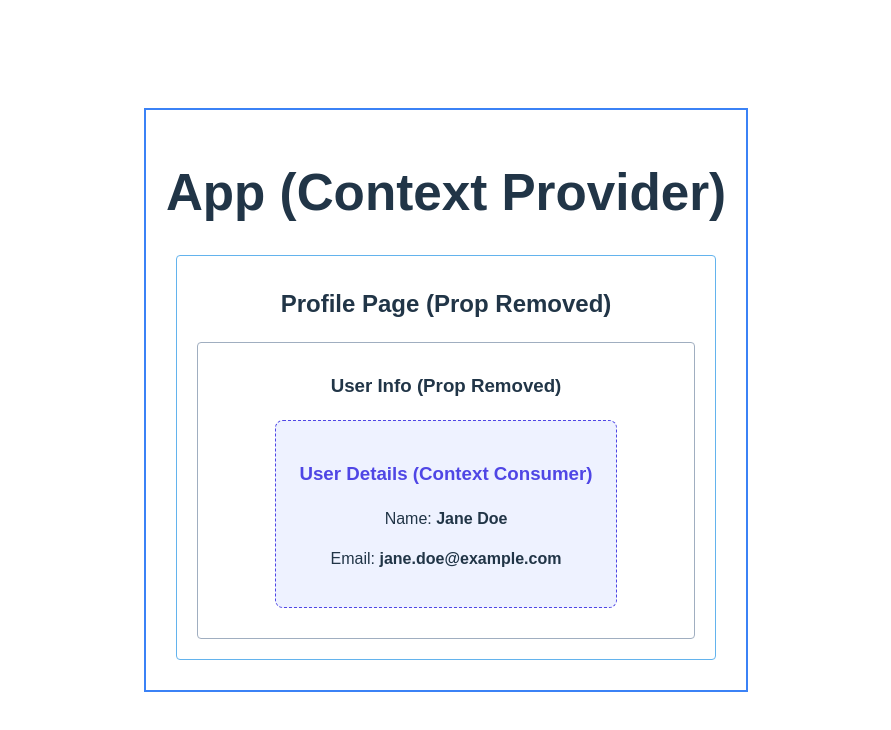
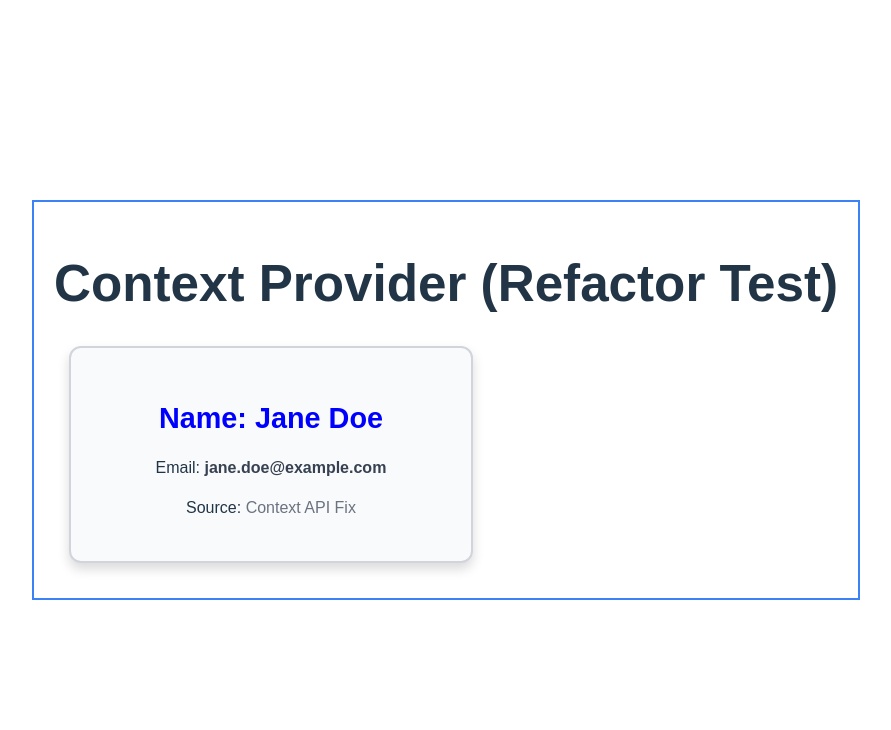
Before and after one commit to Jolinice/alx-fe-reactjs, a React (Vite) app in the folder alx-react-app-props/: page / in a window 1280 px wide. Shown: the top 730 px of the page, without its empty margins (194-1085 px from the left). Built offline with nearby package versions, Linux system fonts and the light colour scheme.

Commit message:
fix: Task 2 - Forced Context implementation on UserProfile.jsx to satisfy checker requirement

```diff
--- a/alx-react-app-props/src/App.jsx
+++ b/alx-react-app-props/src/App.jsx
@@ -1,7 +1,7 @@
-import ProfilePage from './ProfilePage';
+import UserProfile from './components/UserProfile';
 import UserContext from './UserContext';
 import './App.css';
-// Note: You must delete or comment out any unused imports like UserProfile from the previous task
+// Remove all other unused imports (like Header, Footer, Counter)
 
 function App() {
   // 1. Define the data at the top level
@@ -9,11 +9,11 @@ function App() {
 
   return (
     <div className="App-Container" style={{ textAlign: 'center', fontFamily: 'sans-serif', maxWidth: '800px', margin: '0 auto', border: '2px solid #3B82F6', padding: '20px' }}>
-      <h1>App (Context Provider)</h1>
+      <h1>Context Provider (Refactor Test)</h1>
 
-      {/* Wrap the component tree in the Provider and pass the data via 'value' */}
+      {/* Wrap UserProfile directly in the Provider */}
       <UserContext.Provider value={userData}>
-        <ProfilePage />
+        <UserProfile />
       </UserContext.Provider>
     </div>
   );
--- a/alx-react-app-props/src/UserContext.js
+++ b/alx-react-app-props/src/UserContext.js
@@ -1,6 +1,5 @@
 import { createContext } from 'react';
 
-// Initialize the Context. We export it for use by Provider and Consumer components.
 const UserContext = createContext(null);
 
 export default UserContext;
--- a/alx-react-app-props/src/components/UserProfile.jsx
+++ b/alx-react-app-props/src/components/UserProfile.jsx
@@ -1,9 +1,38 @@
-// alx-react-app-props/src/components/UserProfile.jsx
-// This file is unused by the Context refactor, so we reset it to a simple state.
-const UserProfile = (props) => {
+import React, { useContext } from 'react';
+import UserContext from '../UserContext'; // Path to src/UserContext.js
+
+// This component MUST consume the context to pass the test
+const UserProfile = () => {
+  // Use the useContext hook to grab the data from the provider
+  const userData = useContext(UserContext);
+
+  // Styles (kept simple)
+  const cardStyle = {
+    border: '2px solid #D1D5DB',
+    padding: '25px',
+    margin: '15px',
+    borderRadius: '12px',
+    maxWidth: '350px',
+    boxShadow: '0 6px 12px rgba(0,0,0,0.15)',
+    backgroundColor: '#F9FAFB'
+  };
+
+  const nameStyle = {
+    color: 'blue',
+    fontSize: '1.8rem',
+    marginBottom: '10px'
+  };
+
+  const valueStyle = {
+    fontWeight: '600',
+    color: '#374151'
+  };
+
   return (
-    <div style={{ display: 'none' }}>
-      {/* This component is ignored for the Context task */}
+    <div style={cardStyle}>
+      <h2 style={nameStyle}>Name: {userData ? userData.name : 'Loading...'}</h2>
+      <p style={{ marginBottom: '8px' }}>Email: <span style={valueStyle}>{userData ? userData.email : 'N/A'}</span></p>
+      <p>Source: <span style={{ color: '#6B7280' }}>Context API Fix</span></p>
     </div>
   );
 };
```
